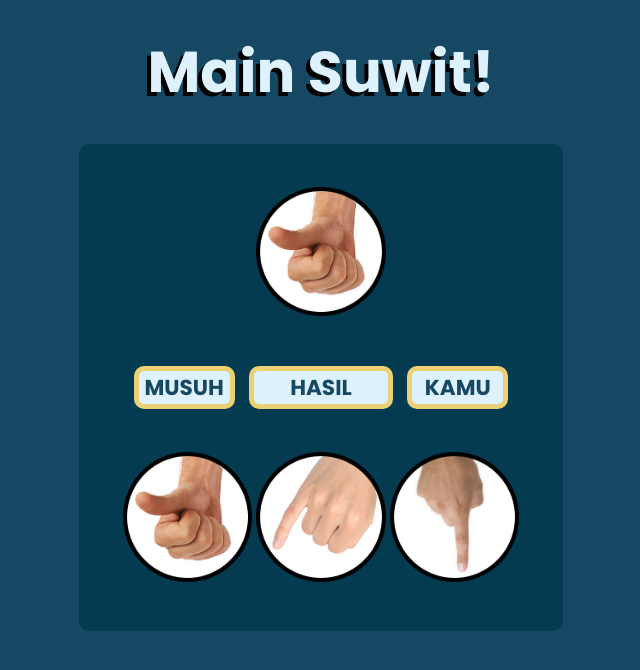
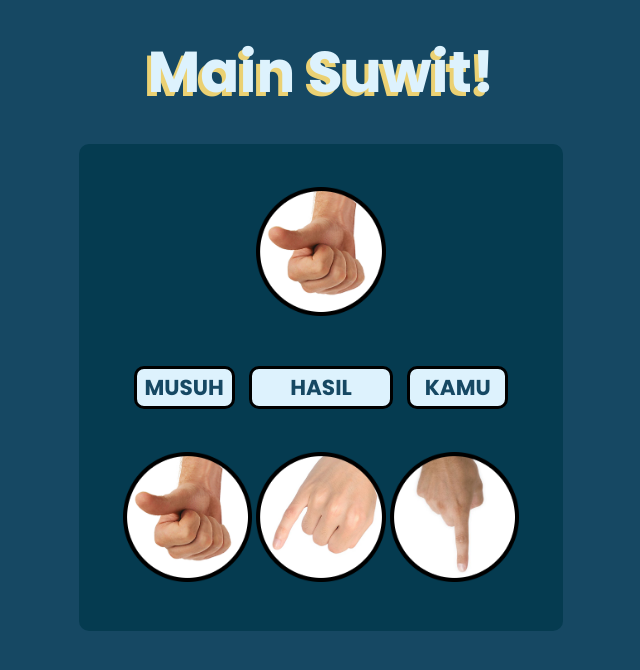
Before and after one commit to AufanT/game, a plain HTML site: page index.html in a window 1280 px wide. Shown: the whole page, without its empty margins (319-959 px from the left). Drawn offline with Linux system fonts and the light colour scheme; a web font is replaced by a local one.

Commit message:
fix desai

```diff
--- a/style.css
+++ b/style.css
@@ -28,6 +28,7 @@ img {
 h2 {
     display: flex;
     justify-content: center;
+    align-items: center;
 }
 
 body {
@@ -42,7 +43,7 @@ body {
 
 header {
     margin-block: 2rem;
-    text-shadow: -4px 4px black;
+    text-shadow: -4px 4px var(--txt2);
     font-size: 2rem;
 }
 
@@ -66,7 +67,7 @@ main {
 
 .result {
     background-color: var(--txt);
-    border: 5px solid var(--txt2);
+    border: 3px solid black;
     border-radius: 10px;
     margin-block: 2rem;
     height: 3rem;
@@ -95,7 +96,7 @@ main {
     transition: .2s;
 }
 .user img:hover {
-    filter: drop-shadow(0px 5px 5px #222);
+    filter: drop-shadow(0px 0px 10px var(--txt2));
 }
 
 
```
